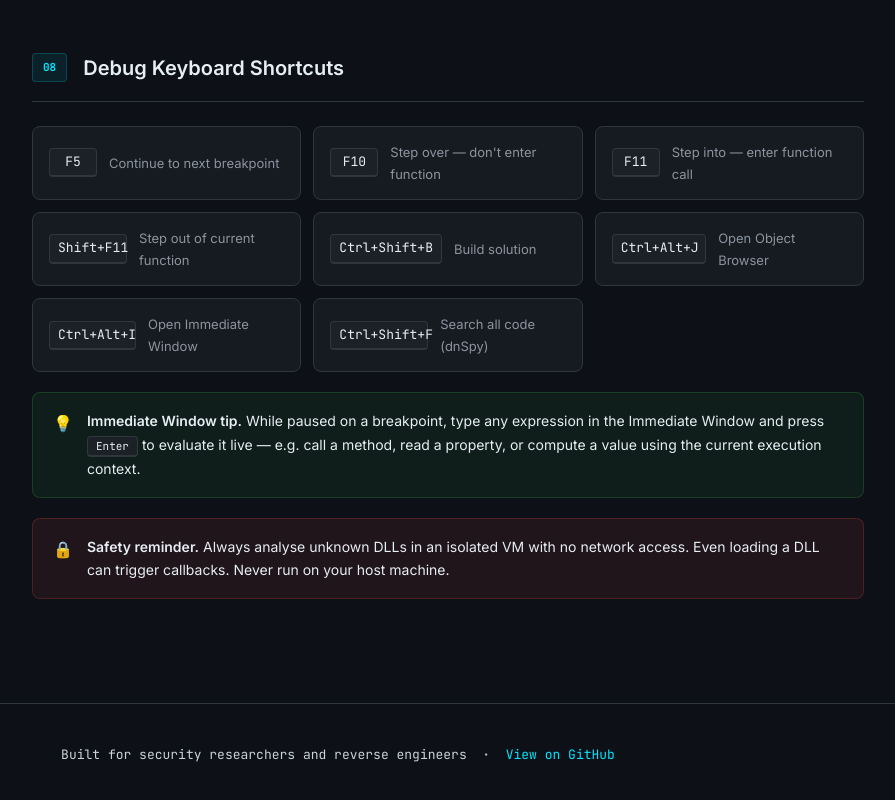
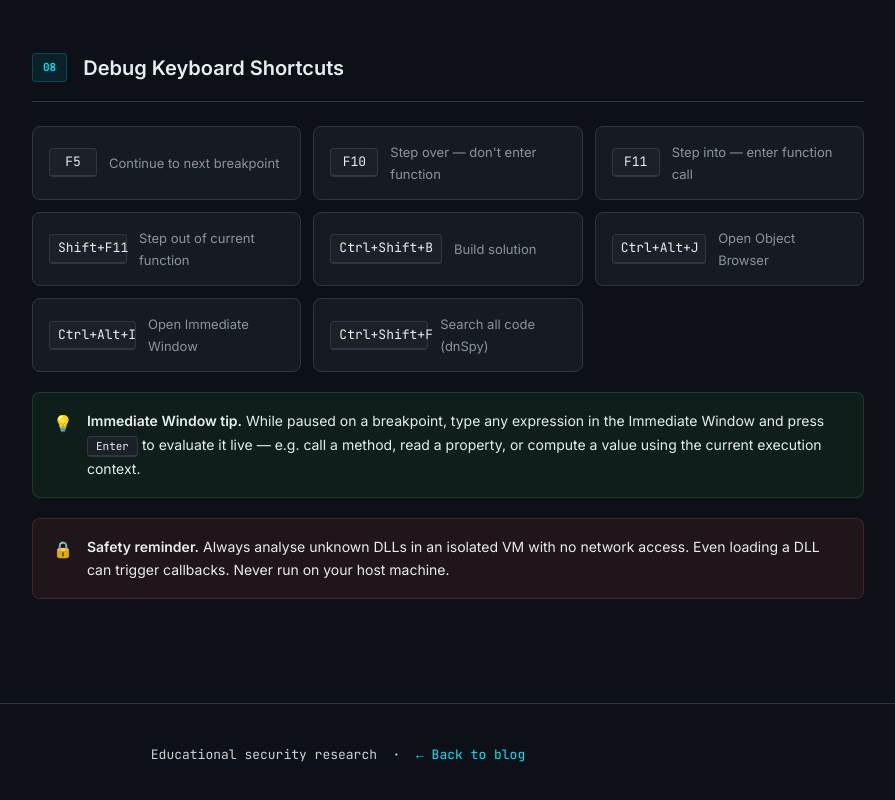
Before and after one commit to Cupcakeatemytaser/cupcakeatemytaser.github.io, a plain HTML site: page dll-dbug-wrapper.html in a window 1280 px wide. Shown: the part 10282-11082 px from the top of the page, without its empty margins (302-1197 px from the left). Drawn offline with Linux system fonts and the light colour scheme.

Commit message:
change footer

```diff
--- a/dll-dbug-wrapper.html
+++ b/dll-dbug-wrapper.html
@@ -1013,7 +1013,7 @@ trigger callbacks. Never run on your host machine.</p>
 </div>
 
 <footer>
-  <p>Built for security researchers and reverse engineers &nbsp;·&nbsp; <a href="https://github.com/">View on GitHub</a></p>
+  <p>Educational security research &nbsp;·&nbsp; <a href="index.html">← Back to blog</a></p>
 </footer>
 
 <script>
```
